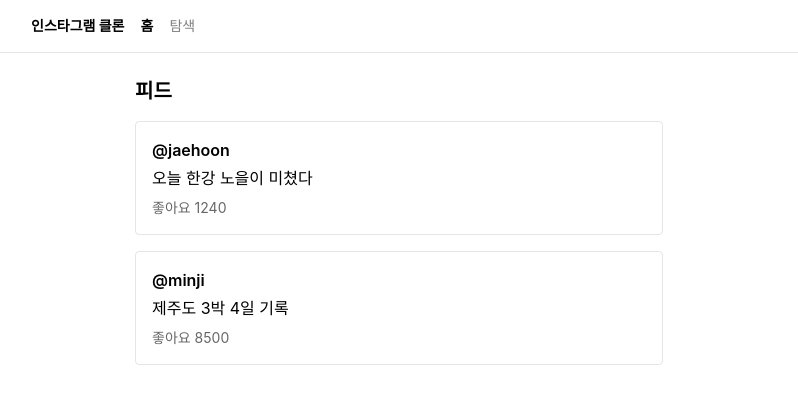
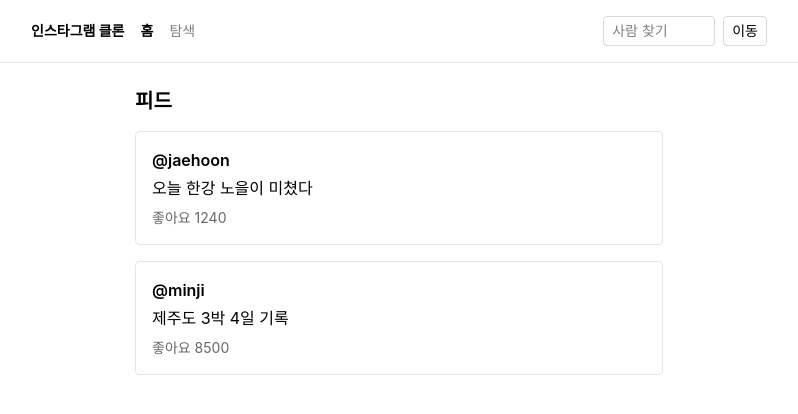
Before and after one commit to soongu/instagram-clone-frontend, a Next.js app in the folder apps/web-next/: page / in a window 1280 px wide. Shown: the top 414 px of the page, without its empty margins (241-1039 px from the left). Built offline with nearby package versions, Linux system fonts and the light colour scheme.

Commit message:
feat: useRouter 로 사람 찾기 — 코드가 화면을 보낸다 (D2 Step 5)

```diff
--- a/apps/web-next/app/components/HeaderNav.tsx
+++ b/apps/web-next/app/components/HeaderNav.tsx
@@ -3,6 +3,7 @@
 
 import Link from 'next/link';
 import { usePathname } from 'next/navigation';
+import { UserSearch } from './UserSearch';
 
 const items = [
   { href: '/', label: '홈' },
@@ -30,6 +31,7 @@ export function HeaderNav() {
           </Link>
         );
       })}
+      <UserSearch />
     </nav>
   );
 }
--- /dev/null
+++ b/apps/web-next/app/components/UserSearch.tsx
@@ -0,0 +1,36 @@
+// apps/web-next/app/components/UserSearch.tsx
+'use client';
+
+import { useRouter } from 'next/navigation';
+import { useState } from 'react';
+
+// 갈 곳이 미리 정해져 있지 않다 — 사용자가 친 글자를 읽어야 정해진다.
+// 그래서 <Link> 가 아니라 코드가 보낸다.
+export function UserSearch() {
+  const router = useRouter();
+  const [name, setName] = useState('');
+
+  return (
+    <form
+      className="ml-auto flex gap-2"
+      onSubmit={(event) => {
+        event.preventDefault();
+        const trimmed = name.trim();
+        if (trimmed === '') return;
+        router.push(`/${trimmed}`);
+        setName('');
+      }}
+    >
+      <input
+        aria-label="사람 찾기"
+        value={name}
+        onChange={(event) => setName(event.target.value)}
+        placeholder="사람 찾기"
+        className="w-28 rounded border border-black/15 px-2 py-1"
+      />
+      <button type="submit" className="rounded border border-black/15 px-2 py-1">
+        이동
+      </button>
+    </form>
+  );
+}
```
